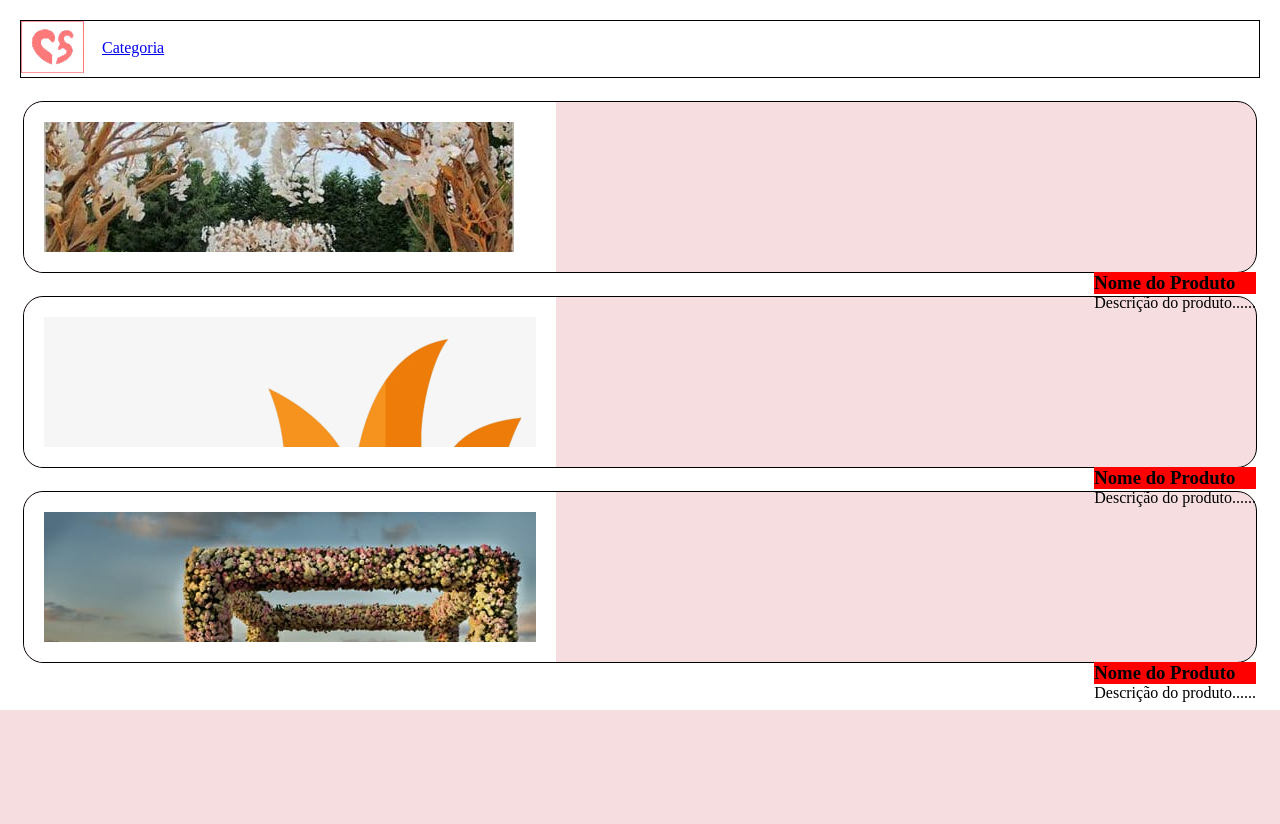
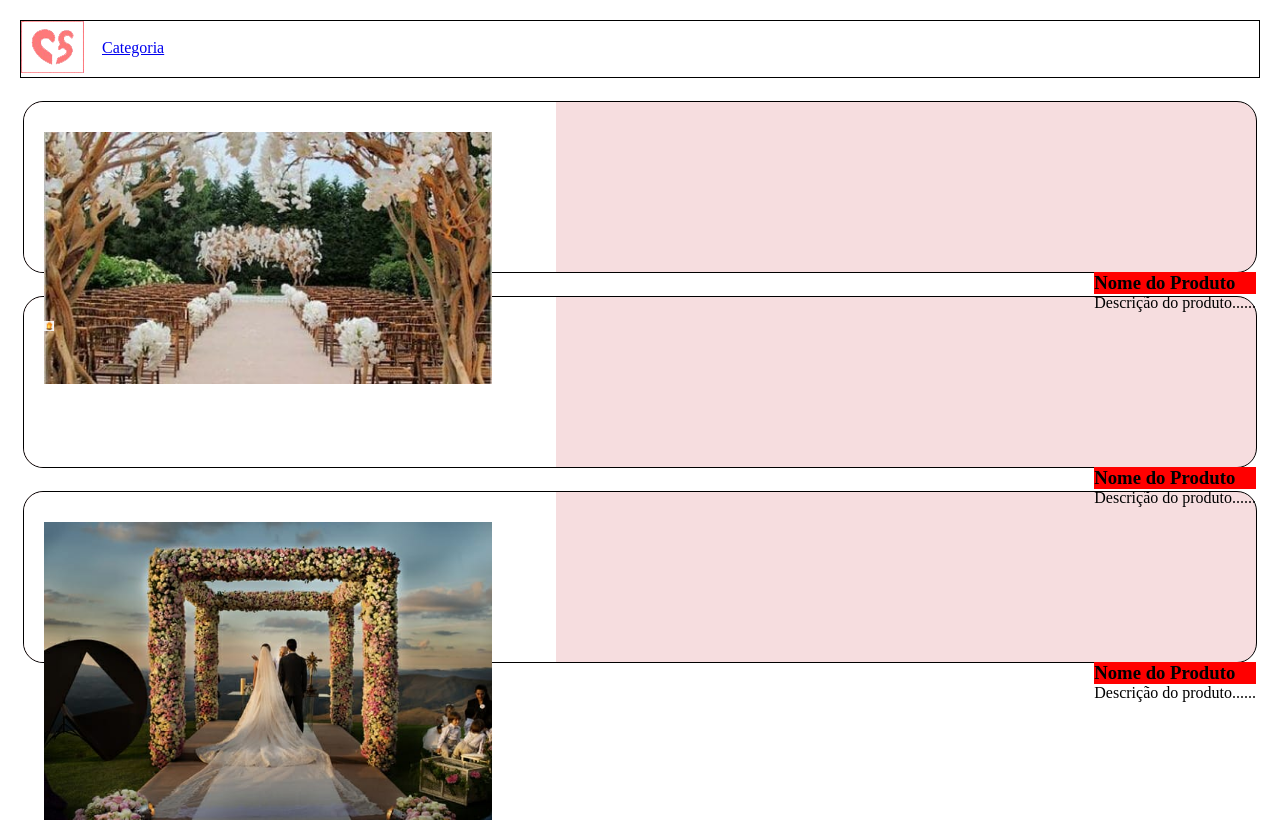
Before and after one commit to GustaDev00/casamentodossonhos, a PHP site: page /loja.html in a window 1280 px wide. Shown: the part 90-914 px from the top of the page. Before the commit the page ends 800 px from the top, so only its background shows below. Run offline with PHP 8.4, Linux system fonts and the light colour scheme.

Commit message:
commite2

```diff
--- a/css/default.css
+++ b/css/default.css
@@ -141,7 +141,7 @@ figure figcaption a:active{
     border-radius: 20px 0 0 20px;
 }
 
-.hidde{ height: 130px; margin: 10px; overflow: hidden;}
+.hidde{ height: 130px; margin: 10px;}
 
 .produto_loja{
     border: 1px solid black;
--- a/loja.html
+++ b/loja.html
@@ -17,6 +17,8 @@
         <script src="js/jquery-3.3.1.min.js"></script>
         <script>
             $(function(){
+
+
             var ComparaTamanho, produto, ComparaLargura;
         for(aume=1;aume<=3;aume++){
             produto = "#" + "produto" + aume + " img";
@@ -29,11 +31,15 @@
 
         }
 
+
         function DefinirOrientacao(){
                 if(ComparaLargura > ComparaTamanho){
                     console.log("paisagem");
+                    $(produto).css("width","35vw");
+                    $(produto).css("margin-top","10px");
                 }else{
                     console.log("retrato");
+                    $(produto).css("width","10px");
                 }
             }
     });
```
